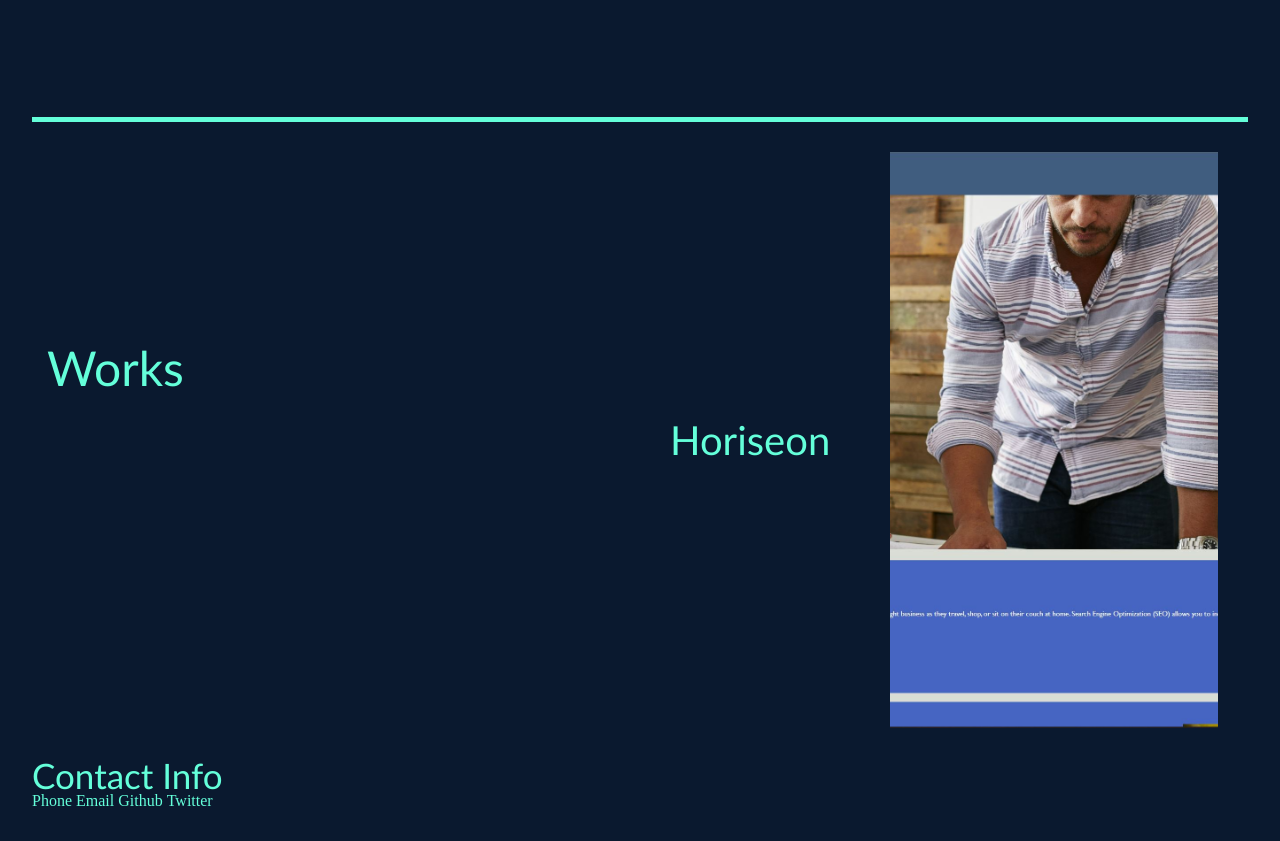
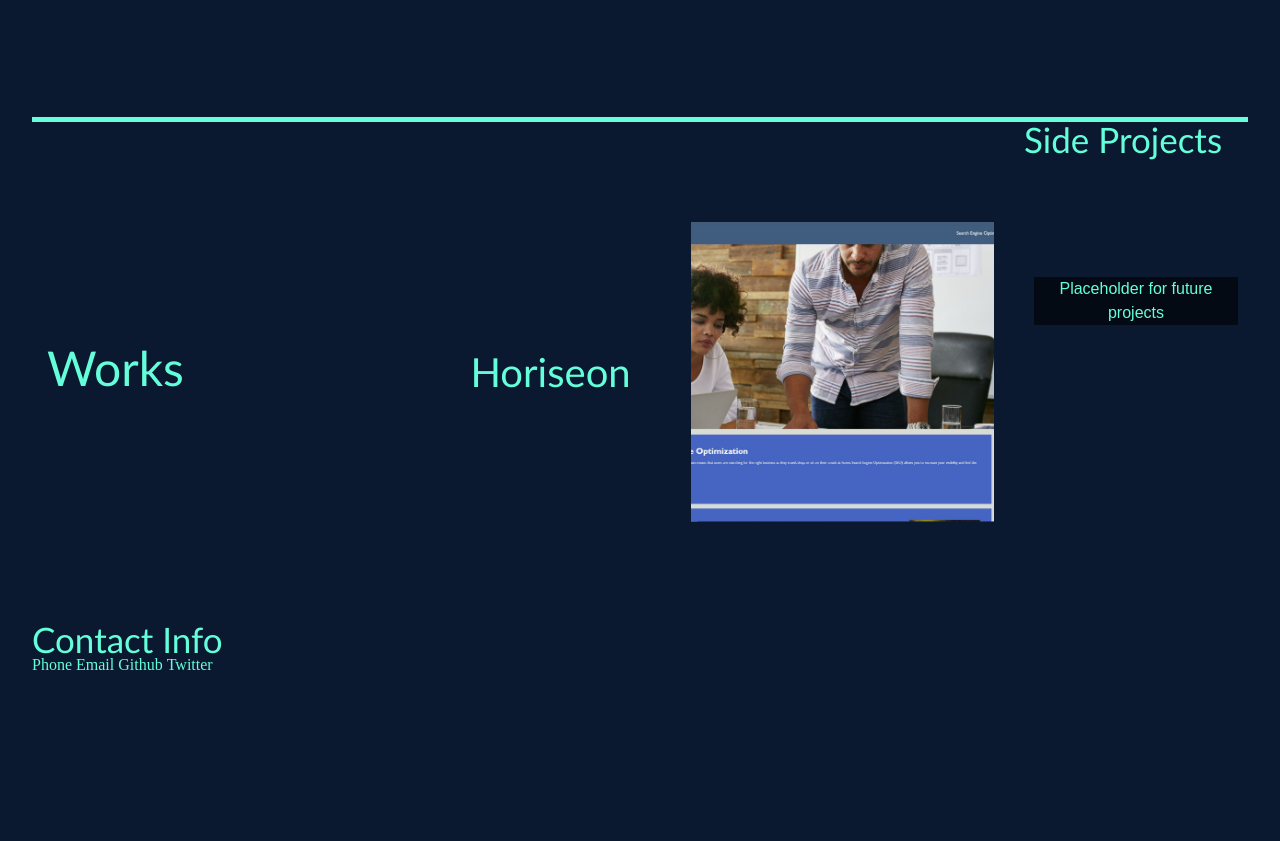
Before and after one commit to Derricklaff/Personal-Portfolio, a plain HTML site: page Portfolio.HTML in a window 1280 px wide. Shown: the part 940-1781 px from the top of the page. After the commit the page ends 1645 px from the top, so only its background shows below. Drawn offline with Linux system fonts and the light colour scheme.

Commit message:
Added side projects to 'Work' Section

```diff
--- a/Assests/Styles.css
+++ b/Assests/Styles.css
@@ -168,7 +168,11 @@ section {
 }
 
 figure p {
-    background-color: rgba(red, green, blue, 30%);
+    text-align: center;
+    margin-top: 120px;
+    margin-right: 10px;
+    font-size: 1em;
+    background-color: rgba(0, 0, 0, 60%);
 }
 
 #Content p {
--- a/Portfolio.HTML
+++ b/Portfolio.HTML
@@ -47,9 +47,16 @@
         <div id="Content">
             <h3>Horiseon</h3>
             <figure>
-                <p>Lorem ipsum, dolor sit amet consectetur adipisicing elit. Laboriosam, similique doloremque? Vitae
-                    eos, excepturi quis odio consectetur ducimus a atque animi, amet earum dolorum! Sint perferendis et
-                    laborum ab neque.</p>
+                <p>In this project, I was tasked with refactoring code for Horiseon to comply with up-to-date
+                    accessibility needs!</p>
+            </figure>
+        </div>
+        <div>
+            <h3>Side Projects</h3>
+            <figure>
+                <p>
+                    Placeholder for future projects
+                </p>
             </figure>
         </div>
     </section>
```
